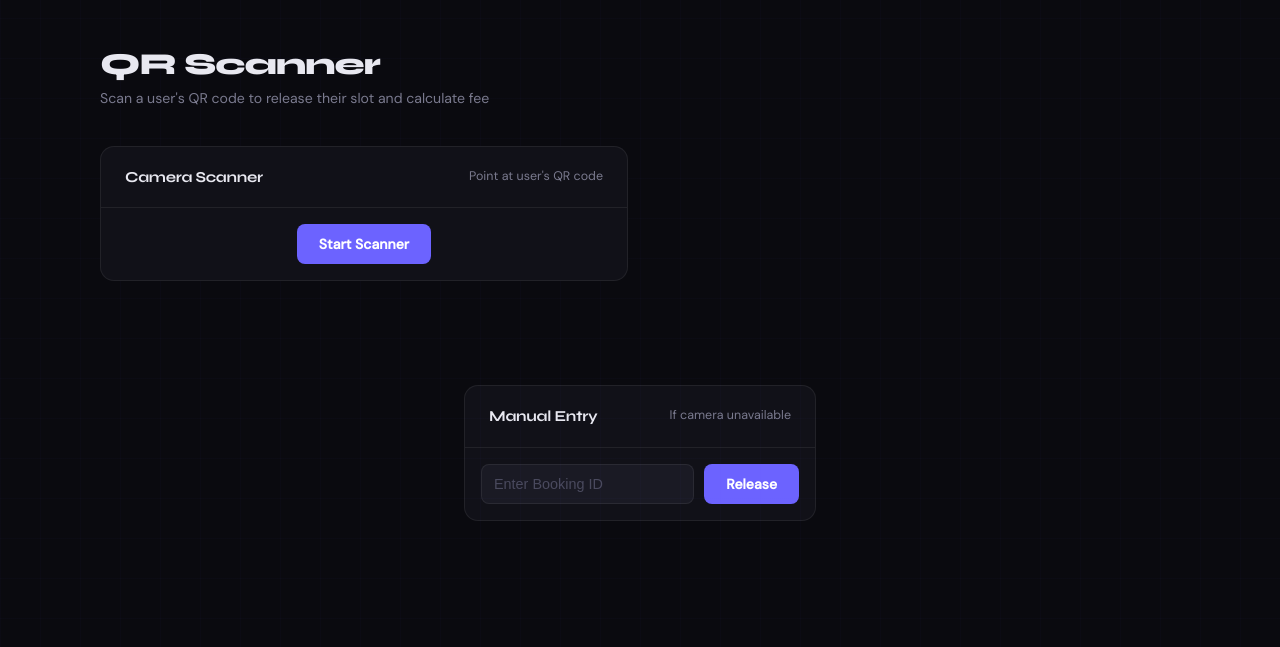
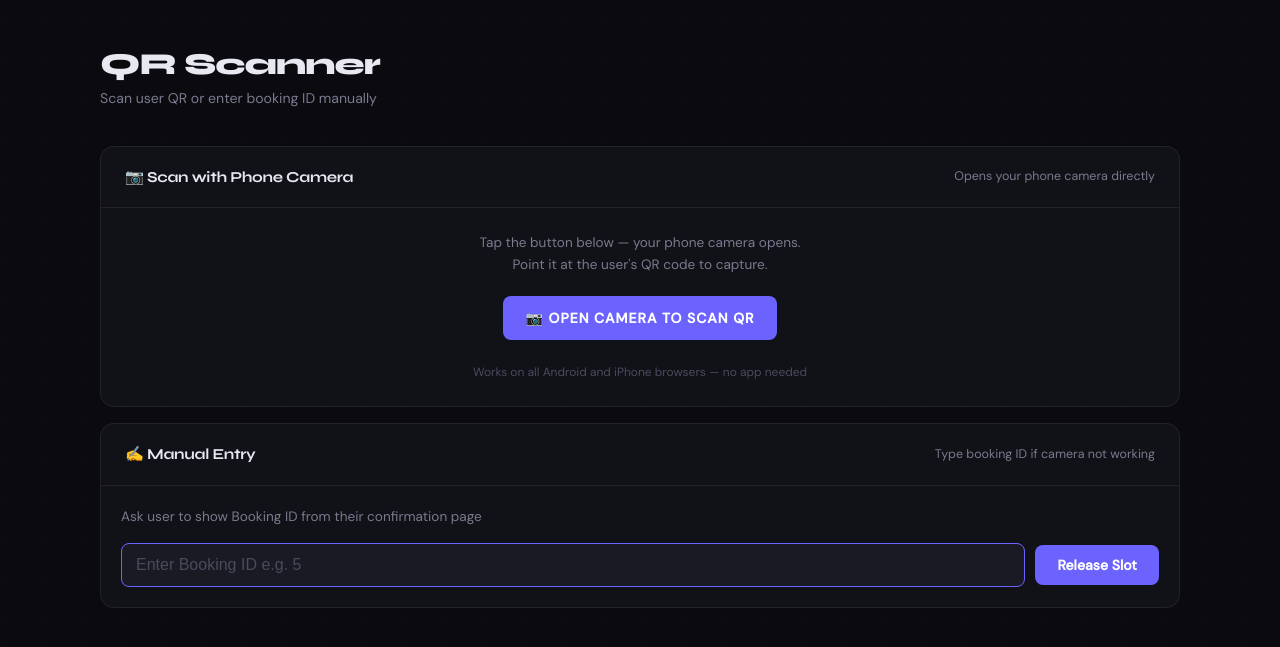
Before and after one commit to prajwal363/parking_system, a Flask app: page /admin/scanner in a window 1280 px wide. Shown: the part 62-709 px from the top of the page. Run offline with Flask 3, Linux system fonts and the light colour scheme; the visitor is signed in with stand-in values (Sample User, id 1); some libraries are stand-ins or nearby versions.

Commit message:
Final changes

```diff
--- a/templates/active.html
+++ b/templates/active.html
@@ -4,8 +4,8 @@
   <meta charset="UTF-8">
   <meta name="viewport" content="width=device-width, initial-scale=1.0">
   <title>ParkEase — Active Bookings</title>
-  <link rel="stylesheet" href="{{ url_for('static', filename='style.css') }}?v=3">
-  <script defer src="{{ url_for('static', filename='nav.js') }}?v=3"></script>
+  <link rel="stylesheet" href="{{ url_for('static', filename='style.css') }}?v=4">
+  <script defer src="{{ url_for('static', filename='nav.js') }}?v=4"></script>
 </head>
 <body>
   <nav>
--- a/templates/book.html
+++ b/templates/book.html
@@ -4,8 +4,8 @@
   <meta charset="UTF-8">
   <meta name="viewport" content="width=device-width, initial-scale=1.0">
   <title>ParkEase — Book a Slot</title>
-  <link rel="stylesheet" href="{{ url_for('static', filename='style.css') }}?v=3">
-  <script defer src="{{ url_for('static', filename='nav.js') }}?v=3"></script>
+  <link rel="stylesheet" href="{{ url_for('static', filename='style.css') }}?v=4">
+  <script defer src="{{ url_for('static', filename='nav.js') }}?v=4"></script>
 </head>
 <body>
   <nav>
--- a/templates/index.html
+++ b/templates/index.html
@@ -4,8 +4,8 @@
   <meta charset="UTF-8">
   <meta name="viewport" content="width=device-width, initial-scale=1.0">
   <title>ParkEase — Dashboard</title>
-  <link rel="stylesheet" href="{{ url_for('static', filename='style.css') }}?v=3">
-  <script defer src="{{ url_for('static', filename='nav.js') }}?v=3"></script>
+  <link rel="stylesheet" href="{{ url_for('static', filename='style.css') }}?v=4">
+  <script defer src="{{ url_for('static', filename='nav.js') }}?v=4"></script>
 </head>
 <body>
   <nav>
@@ -66,7 +66,7 @@
 
     <div class="quick-links">
       <a href="/book" class="btn">&#43; Book a Slot</a>
-      <a href="/active" class="btn btn-outline">View Active Bookings</a>
+      <a href="/admin/active" class="btn btn-outline">View Active Bookings</a>
       <a href="/slots" class="btn btn-outline">Slot Overview</a>
     </div>
 
--- a/templates/logs.html
+++ b/templates/logs.html
@@ -4,8 +4,8 @@
   <meta charset="UTF-8">
   <meta name="viewport" content="width=device-width, initial-scale=1.0">
   <title>ParkEase — Audit Logs</title>
-  <link rel="stylesheet" href="{{ url_for('static', filename='style.css') }}?v=3">
-  <script defer src="{{ url_for('static', filename='nav.js') }}?v=3"></script>
+  <link rel="stylesheet" href="{{ url_for('static', filename='style.css') }}?v=4">
+  <script defer src="{{ url_for('static', filename='nav.js') }}?v=4"></script>
 </head>
 <body>
   <nav>
--- a/templates/scanner.html
+++ b/templates/scanner.html
@@ -6,7 +6,6 @@
   <title>ParkEase — QR Scanner</title>
   <link rel="stylesheet" href="{{ url_for('static', filename='style.css') }}?v=4">
   <script defer src="{{ url_for('static', filename='nav.js') }}?v=4"></script>
-  <script src="https://cdnjs.cloudflare.com/ajax/libs/html5-qrcode/2.3.8/html5-qrcode.min.js"></script>
 </head>
 <body>
   <nav>
@@ -27,26 +26,14 @@
   <main>
     <div class="page-header">
       <h1>QR Scanner</h1>
-      <p>Scan a user's QR code to release their slot and calculate fee</p>
+      <p>Scan user QR or enter booking ID manually</p>
     </div>
 
-    <div class="scanner-layout">
-      <div class="scanner-box section-card">
-        <div class="section-card-header">
-          <h2>Camera Scanner</h2>
-          <p>Point at user's QR code</p>
-        </div>
-        <div id="qr-reader" style="width:100%;"></div>
-        <div style="padding:16px; text-align:center;">
-          <button id="start-btn" class="btn" onclick="startScan()">Start Scanner</button>
-          <button id="stop-btn" class="btn btn-outline" onclick="stopScan()" style="display:none;">Stop</button>
-        </div>
-      </div>
-
-      <div class="scanner-result" id="result-panel" style="display:none;">
+    <!-- RESULT PANEL -->
+    <div id="result-panel" style="display:none; margin-bottom:20px;">
       <div class="section-card">
         <div class="section-card-header">
-            <h2 id="result-title">Scan Result</h2>
+          <h2>Release Result</h2>
         </div>
         <div id="result-success" style="display:none;">
           <div class="info-rows">
@@ -58,67 +45,157 @@
             <div class="info-row"><span class="info-label">Fee Charged</span><span class="info-val amber-text" id="r-fee"></span></div>
           </div>
           <div style="padding:16px;">
-              <div class="alert success">Slot released successfully! &#10003;</div>
+            <div class="alert success">&#10003; Slot released successfully!</div>
           </div>
         </div>
         <div id="result-error" style="display:none; padding:16px;">
           <div class="alert error" id="r-error-msg"></div>
         </div>
         <div style="padding:0 16px 16px;">
-            <button class="btn btn-outline" onclick="resetScanner()" style="width:100%;">Scan Another</button>
+          <button class="btn btn-outline" onclick="resetAll()" style="width:100%;">
+            &#8635; Scan Another
+          </button>
         </div>
       </div>
     </div>
+
+    <!-- METHOD 1: PHONE CAMERA via file input -->
+    <div class="section-card" style="margin-bottom:16px;" id="camera-card">
+      <div class="section-card-header">
+        <h2>&#128247; Scan with Phone Camera</h2>
+        <p>Opens your phone camera directly</p>
       </div>
+      <div style="padding:24px; text-align:center;">
+        <p style="color:var(--text-dim); font-size:0.85rem; margin-bottom:20px;">
+          Tap the button below — your phone camera opens.<br>
+          Point it at the user's QR code to capture.
+        </p>
+
+        <!-- This input opens native phone camera — no library needed -->
+        <label for="qr-photo" class="btn" style="display:inline-block; cursor:pointer;">
+          &#128247; Open Camera to Scan QR
+        </label>
+        <input type="file"
+               id="qr-photo"
+               accept="image/*"
+               capture="environment"
+               style="display:none;"
+               onchange="readQRFromPhoto(this)">
+
+        <p style="color:var(--text-dimmer); font-size:0.75rem; margin-top:16px;">
+          Works on all Android and iPhone browsers — no app needed
+        </p>
+      </div>
+
+      <!-- Hidden canvas to decode QR -->
+      <canvas id="qr-canvas" style="display:none;"></canvas>
+      <div id="decode-status" style="padding:0 24px 16px; text-align:center; display:none;">
+        <span style="color:var(--text-dim); font-size:0.85rem;">&#9203; Reading QR code...</span>
+      </div>
+    </div>
+
+    <!-- METHOD 2: MANUAL ENTRY — always visible as backup -->
+    <div class="section-card" id="manual-card">
+      <div class="section-card-header">
+        <h2>&#9997; Manual Entry</h2>
+        <p>Type booking ID if camera not working</p>
+      </div>
+      <div style="padding:20px;">
+        <p style="color:var(--text-dim); font-size:0.85rem; margin-bottom:16px;">
+          Ask user to show Booking ID from their confirmation page
+        </p>
+        <div style="display:flex; gap:10px; align-items:center;">
+          <input type="number"
+                 id="manual-id"
+                 placeholder="Enter Booking ID e.g. 5"
+                 style="flex:1; padding:12px 14px; background:var(--bg3);
+                        border:1px solid var(--border); border-radius:var(--radius-sm);
+                        color:var(--text); font-size:1rem; outline:none;
+                        border-color: var(--accent);">
+          <button class="btn" onclick="manualRelease()" style="white-space:nowrap;">
+            Release Slot
+          </button>
+        </div>
+      </div>
+    </div>
+
   </main>
 
+  <!-- jsQR library — decodes QR from image, no camera permission popup -->
+  <script src="https://cdnjs.cloudflare.com/ajax/libs/jsqr/1.4.0/jsQR.min.js"></script>
+
   <script>
-    var scanner = null;
-    var scanning = false;
+    // Read QR from photo taken by phone camera
+    function readQRFromPhoto(input) {
+      if (!input.files || !input.files[0]) return;
 
-    function startScan() {
-      document.getElementById('start-btn').style.display = 'none';
-      document.getElementById('stop-btn').style.display = 'inline-flex';
-      document.getElementById('result-panel').style.display = 'none';
+      var statusEl = document.getElementById('decode-status');
+      statusEl.style.display = 'block';
 
-      scanner = new Html5Qrcode('qr-reader');
-      scanner.start(
-        { facingMode: 'environment' },
-        { fps: 10, qrbox: { width: 250, height: 250 } },
-        onScanSuccess,
-        function(err) {}
-      ).catch(function(err) {
-        alert('Camera error: ' + err + '\nTry entering booking ID manually below.');
-      });
-      scanning = true;
+      var file = input.files[0];
+      var reader = new FileReader();
+      reader.onload = function(e) {
+        var img = new Image();
+        img.onload = function() {
+          var canvas = document.getElementById('qr-canvas');
+          canvas.width  = img.width;
+          canvas.height = img.height;
+          var ctx = canvas.getContext('2d');
+          ctx.drawImage(img, 0, 0);
+          var imageData = ctx.getImageData(0, 0, canvas.width, canvas.height);
+          var code = jsQR(imageData.data, imageData.width, imageData.height);
+
+          statusEl.style.display = 'none';
+
+          if (code) {
+            if (code.data.startsWith('PARKEASE|')) {
+              releaseByQR(code.data);
+            } else {
+              showError('QR code not recognised. Make sure it is a ParkEase QR.');
+            }
+          } else {
+            showError('Could not read QR code. Try better lighting or use Manual Entry below.');
           }
 
-    function stopScan() {
-      if (scanner && scanning) {
-        scanner.stop().then(function() {
-          scanner.clear();
-          scanning = false;
-          document.getElementById('start-btn').style.display = 'inline-flex';
-          document.getElementById('stop-btn').style.display = 'none';
-        });
-      }
+          // Reset input so same photo can be retried
+          input.value = '';
+        };
+        img.src = e.target.result;
+      };
+      reader.readAsDataURL(file);
     }
 
-    function onScanSuccess(decodedText) {
-      if (!decodedText.startsWith('PARKEASE|')) {
-        return;
-      }
-      stopScan();
-      releaseByQR(decodedText);
-    }
-
+    // Send QR data to server
     function releaseByQR(qrData) {
       var form = new FormData();
       form.append('qr_data', qrData);
+
       fetch('/admin/scan_release', { method: 'POST', body: form })
         .then(function(r) { return r.json(); })
         .then(function(data) {
-          document.getElementById('result-panel').style.display = 'block';
+          showResult(data);
+        })
+        .catch(function(err) {
+          showError('Server error: ' + err);
+        });
+    }
+
+    // Manual entry
+    function manualRelease() {
+      var bid = document.getElementById('manual-id').value.trim();
+      if (!bid) {
+        alert('Please enter a Booking ID');
+        return;
+      }
+      releaseByQR('PARKEASE|' + bid);
+    }
+
+    // Show success result
+    function showResult(data) {
+      var panel = document.getElementById('result-panel');
+      panel.style.display = 'block';
+      panel.scrollIntoView({ behavior: 'smooth' });
+
       if (data.success) {
         document.getElementById('result-success').style.display = 'block';
         document.getElementById('result-error').style.display   = 'none';
@@ -133,33 +210,36 @@
         document.getElementById('result-error').style.display   = 'block';
         document.getElementById('r-error-msg').textContent      = data.message;
       }
+    }
+
+    // Show error
+    function showError(msg) {
+      var panel = document.getElementById('result-panel');
+      panel.style.display = 'block';
+      document.getElementById('result-success').style.display = 'none';
+      document.getElementById('result-error').style.display   = 'block';
+      document.getElementById('r-error-msg').textContent      = msg;
+      panel.scrollIntoView({ behavior: 'smooth' });
+    }
+
+    // Reset everything
+    function resetAll() {
+      document.getElementById('result-panel').style.display   = 'none';
+      document.getElementById('result-success').style.display = 'none';
+      document.getElementById('result-error').style.display   = 'none';
+      document.getElementById('manual-id').value = '';
+    }
+
+    // Allow pressing Enter on manual input
+    document.addEventListener('DOMContentLoaded', function() {
+      var inp = document.getElementById('manual-id');
+      if (inp) {
+        inp.addEventListener('keydown', function(e) {
+          if (e.key === 'Enter') manualRelease();
         });
       }
-
-    function resetScanner() {
-      document.getElementById('result-panel').style.display = 'none';
-      document.getElementById('result-success').style.display = 'none';
-      document.getElementById('result-error').style.display   = 'none';
-      document.getElementById('start-btn').style.display = 'inline-flex';
-      document.getElementById('stop-btn').style.display  = 'none';
-    }
-
-    // Manual entry fallback
-    function manualRelease() {
-      var bid = document.getElementById('manual-id').value.trim();
-      if (!bid) return;
-      releaseByQR('PARKEASE|' + bid);
-    }
+    });
   </script>
 
-  <div style="max-width:400px; margin:24px auto 0; padding:0 24px;">
-    <div class="section-card">
-      <div class="section-card-header"><h2>Manual Entry</h2><p>If camera unavailable</p></div>
-      <div style="padding:16px; display:flex; gap:10px;">
-        <input type="number" id="manual-id" placeholder="Enter Booking ID" style="flex:1; padding:10px 12px; background:var(--bg3); border:1px solid var(--border); border-radius:var(--radius-sm); color:var(--text); font-size:0.9rem; outline:none;">
-        <button class="btn" onclick="manualRelease()">Release</button>
-      </div>
-    </div>
-  </div>
 </body>
 </html>
--- a/templates/slots.html
+++ b/templates/slots.html
@@ -4,8 +4,8 @@
   <meta charset="UTF-8">
   <meta name="viewport" content="width=device-width, initial-scale=1.0">
   <title>ParkEase — Parking Slots</title>
-  <link rel="stylesheet" href="{{ url_for('static', filename='style.css') }}?v=3">
-  <script defer src="{{ url_for('static', filename='nav.js') }}?v=3"></script>
+  <link rel="stylesheet" href="{{ url_for('static', filename='style.css') }}?v=4">
+  <script defer src="{{ url_for('static', filename='nav.js') }}?v=4"></script>
 </head>
 <body>
   <nav>
```
Also changed, not shown: init_db.py (+71 -19 lines), parking.db, 1 other file. Lines whose indentation alone changed are shown as unchanged.
